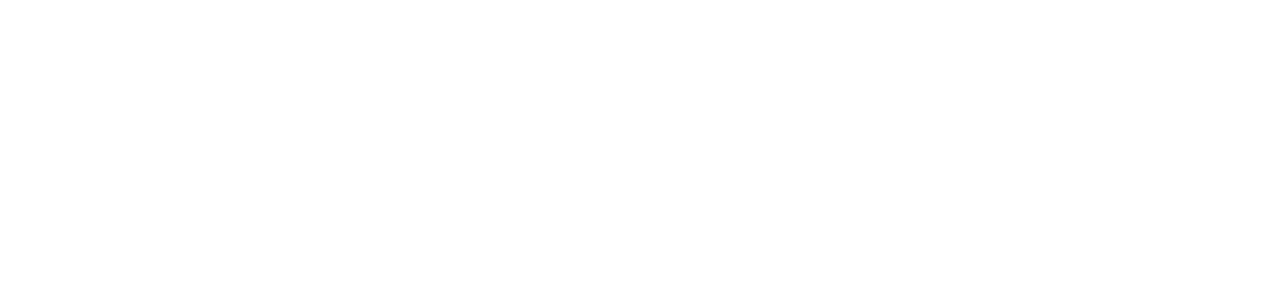
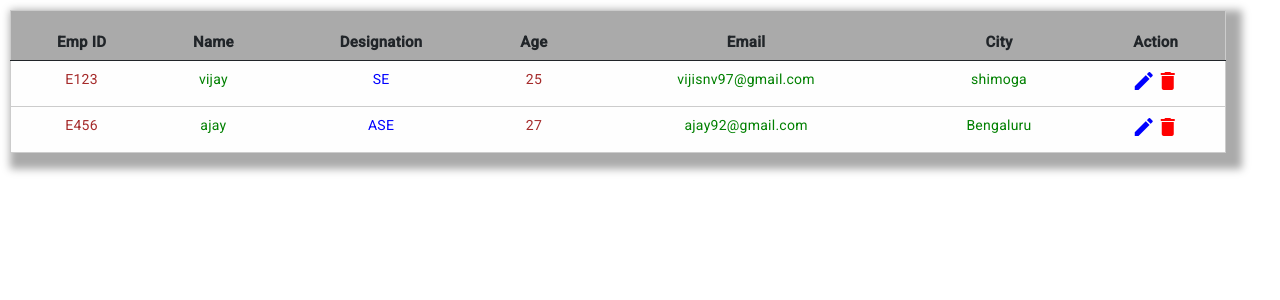
Before and after one commit to vijaykumar188/Deploy-repo, an Angular app: page /dashboard in a window 1280 px wide. Before the commit this address led to /. Shown: the top 300 px of the page. Built offline with nearby package versions, Linux system fonts and the light colour scheme.

Commit message:
'table-design'

```diff
--- a/angular.json
+++ b/angular.json
@@ -30,6 +30,7 @@
               "src/assets"
             ],
             "styles": [
+              "@angular/material/prebuilt-themes/indigo-pink.css",
               "src/styles.scss"
             ],
             "scripts": []
@@ -93,6 +94,7 @@
               "src/assets"
             ],
             "styles": [
+              "@angular/material/prebuilt-themes/indigo-pink.css",
               "src/styles.scss"
             ],
             "scripts": []
--- a/package.json
+++ b/package.json
@@ -11,10 +11,12 @@
   "private": true,
   "dependencies": {
     "@angular/animations": "^15.1.0",
+    "@angular/cdk": "^15.2.9",
     "@angular/common": "^15.1.0",
     "@angular/compiler": "^15.1.0",
     "@angular/core": "^15.1.0",
     "@angular/forms": "^15.1.0",
+    "@angular/material": "^15.2.9",
     "@angular/platform-browser": "^15.1.0",
     "@angular/platform-browser-dynamic": "^15.1.0",
     "@angular/router": "^15.1.0",
--- a/src/app/app-routing.module.ts
+++ b/src/app/app-routing.module.ts
@@ -1,10 +1,12 @@
 import { NgModule } from '@angular/core';
 import { RouterModule, Routes } from '@angular/router';
 import { LoginComponent } from './components/login/login.component';
+import { DashboardComponent } from './components/dashboard/dashboard.component';
 
 const routes: Routes = [
   {path:'',redirectTo:'/login',pathMatch:'full'},
-  {path:'login',component:LoginComponent}
+  {path:'login',component:LoginComponent},
+  {path:'dashboard',component:DashboardComponent}
 ];
 
 @NgModule({
--- a/src/app/app.component.html
+++ b/src/app/app.component.html
@@ -1,2 +1 @@
-
 <router-outlet></router-outlet>
--- a/src/app/app.module.ts
+++ b/src/app/app.module.ts
@@ -7,7 +7,7 @@
 import { SignupComponent } from './components/signup/signup.component';
 import { DashboardComponent } from './components/dashboard/dashboard.component';
 import { FormsModule } from '@angular/forms';
-
+import {MatIconModule} from '@angular/material/icon';
 
 @NgModule({
   declarations: [
@@ -19,7 +19,8 @@
   imports: [
     BrowserModule,
     AppRoutingModule,
-    FormsModule
+    FormsModule,
+    MatIconModule
   ],
   providers: [],
   bootstrap: [AppComponent]
--- a/src/app/components/dashboard/dashboard.component.html
+++ b/src/app/components/dashboard/dashboard.component.html
@@ -1 +1,48 @@
-<p>dashboard works!</p>
+<table class="table table-hover">
+    <thead>
+        <tr>
+            <th *ngFor="let header of headers" class="tableheaders">{{header}}</th>
+
+        </tr>
+
+    </thead>
+
+    <tbody class="tableBody" *ngIf="items.length > 0; else emptyTableMessage">
+
+        <tr *ngFor="let item of items let i index">
+
+            <td style="color: brown;">{{ item.empid }}</td>
+
+            <td style="color: green;">{{ item.firstName }}</td>
+
+            <!-- <td style="color: brown;">{{ item.phone }}</td> -->
+
+            <td style="color: blue;">{{ item.designation }}</td>
+
+            <td style="color: brown;">{{ item.age }}</td>
+
+            <td style="color:green;">{{ item.email }}</td>
+
+            <td style="color:green;">{{ item.city }}</td>
+
+            <td>
+
+                <mat-icon  (click)="editClick(item.id)" style="color: blue;cursor: pointer;">edit</mat-icon>
+                <mat-icon (click)="deleteClick(item.id)" style="color: red; cursor: pointer;">delete</mat-icon>
+
+            </td>
+
+        </tr>
+
+        </tbody>
+</table>
+
+<ng-template #emptyTableMessage>
+
+    <p class="empty TableContainer">
+
+        <strong style="font-size: 16px;">NO DATA AVAILABLE</strong>
+
+    </p>
+
+</ng-template>
--- a/src/app/components/dashboard/dashboard.component.scss
+++ b/src/app/components/dashboard/dashboard.component.scss
@@ -0,0 +1,117 @@
+.table {
+
+    width: 95%;
+
+    height: max-content;
+
+    background: #fefefe;
+
+    border: 1px solid #ccc;
+
+    border-radius: 10px limportant;
+
+    box-shadow: 8px 8px 8px 8px #aaa;
+
+    padding: 10px;
+
+    margin: 10px;
+
+    text-align: center;
+
+
+
+}
+
+.headers {
+
+    display: flex;
+
+}
+
+.headerSection {
+
+    // height: 50px;
+
+    ///* margin-top: 10px; */
+
+    // background-color: cadetblue;
+
+    margin-bottom: 50px;
+
+    display: flex;
+
+    padding-left: 15px;
+
+    width: 99%;
+
+    height: max-content;
+
+    background: #fefefe;
+
+
+    border: 1px solid #ccc;
+
+    box-shadow: 5px 7px 7px #aaa;
+
+    margin: 5px;
+
+    border-radius: 10px;
+
+
+
+    padding: 10px;
+
+    text-align: center;
+
+}
+
+
+
+header {
+
+    font-size: 40px;
+
+}
+
+
+
+.tableheaders {
+
+    background-color: #aaa;
+
+    height: 50px;
+
+    font-size: 15px;
+
+
+
+}
+
+
+
+.tableBody {
+
+
+
+    background-color: aqua limportant;
+}
+
+.emptyTableContainer {
+
+    min-height: 140px;
+
+
+
+    max-height: 140px;
+
+
+
+    padding: 25px;
+
+
+
+    display: flex;
+
+    align-items: center;
+    justify-content: center;
+}
--- a/src/app/components/dashboard/dashboard.component.ts
+++ b/src/app/components/dashboard/dashboard.component.ts
@@ -6,5 +6,33 @@
   styleUrls: ['./dashboard.component.scss']
 })
 export class DashboardComponent {
+  header:any
+
+  ngOnInit(){
+
+  }
+
+
+    headers = ['Emp ID' , 'Name', 'Designation', 'Age', 'Email', 'City', 'Action']
+
+    items= [{'empid':'E123','firstName':'vijay','designation':'SE','age':'25','email':'vijisnv97@gmail.com','city':'shimoga','id':1},
+            {'empid':'E456','firstName':'ajay','designation':'ASE','age':'27','email':'ajay92@gmail.com','city':'Bengaluru','id':2}]
+
+
+  getTableData(){
+    // this.tableData.items = [
+    //   {
+    //     'empid':'E123'
+    //   }
+    // ]
+  }
+
+  editClick(id:number){
+  console.log("editClick",id);
+
+  }
+  deleteClick(id:number){
+    console.log("deleteClick",id);
+  }
 
 }
--- a/src/app/components/login/login.component.ts
+++ b/src/app/components/login/login.component.ts
@@ -1,4 +1,5 @@
 import { Component } from '@angular/core';
+import { Router } from '@angular/router';
 
 @Component({
   selector: 'app-login',
@@ -6,7 +7,7 @@
   styleUrls: ['./login.component.scss']
 })
 export class LoginComponent {
-
+constructor(private router:Router){}
   email:any;
   password:any;
 
@@ -17,6 +18,6 @@
 
   }
   login(){
-
+  this.router.navigate(['/dashboard'])
   }
 }
--- a/src/index.html
+++ b/src/index.html
@@ -7,8 +7,11 @@
   <meta name="viewport" content="width=device-width, initial-scale=1">
   <link rel="icon" type="image/x-icon" href="favicon.ico">
   <link href="https://cdn.jsdelivr.net/npm/bootstrap@5.0.2/dist/css/bootstrap.min.css" rel="stylesheet" integrity="sha384-EVSTQN3/azprG1Anm3QDgpJLIm9Nao0Yz1ztcQTwFspd3yD65VohhpuuCOmLASjC" crossorigin="anonymous">
+  <link rel="preconnect" href="https://fonts.gstatic.com">
+  <link href="https://fonts.googleapis.com/css2?family=Roboto:wght@300;400;500&display=swap" rel="stylesheet">
+  <link href="https://fonts.googleapis.com/icon?family=Material+Icons" rel="stylesheet">
 </head>
-<body>
+<body class="mat-typography">
   <app-root></app-root>
 </body>
 </html>
--- a/src/styles.scss
+++ b/src/styles.scss
@@ -1 +1,4 @@
 /* You can add global styles to this file, and also import other style files */
+
+html, body { height: 100%; }
+body { margin: 0; font-family: Roboto, "Helvetica Neue", sans-serif; }
```
Also changed, not shown: 1 other file (tests, documents, lock files or other folders).
